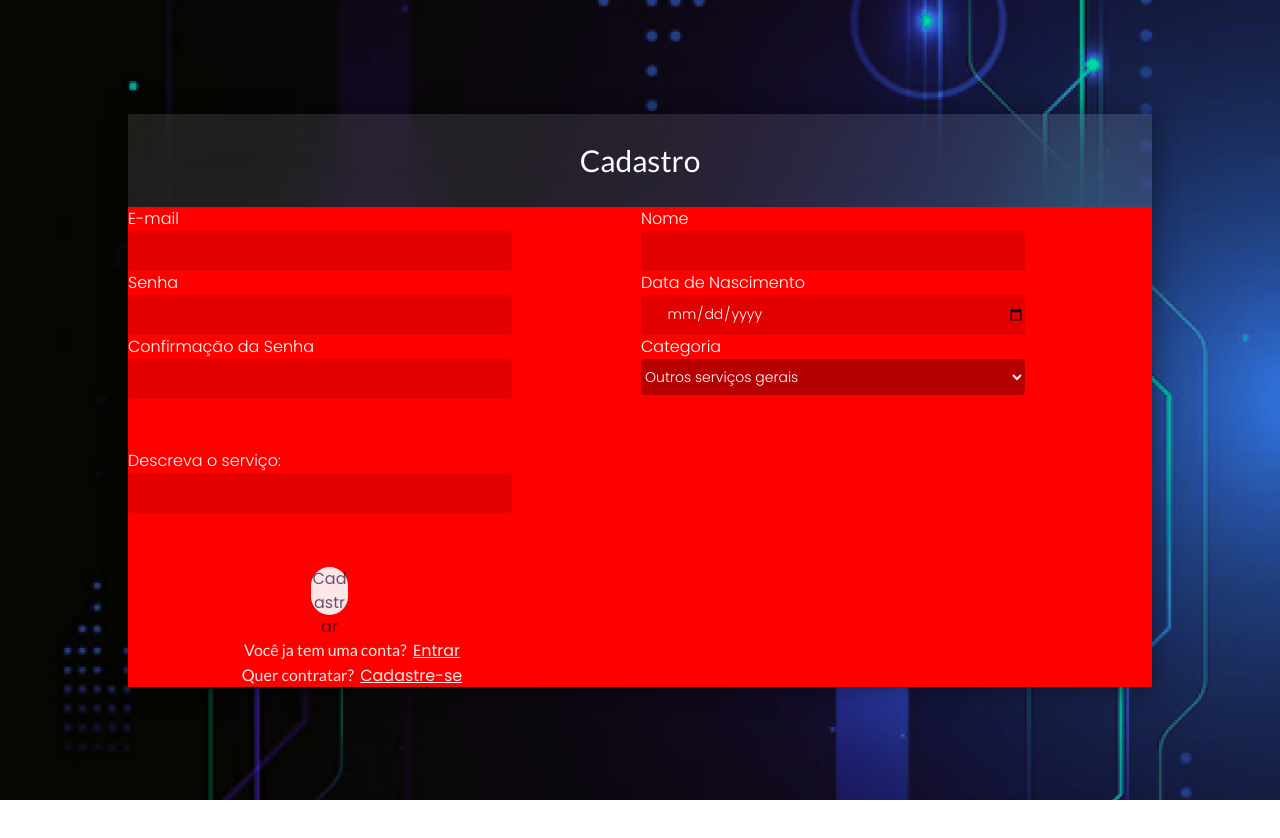
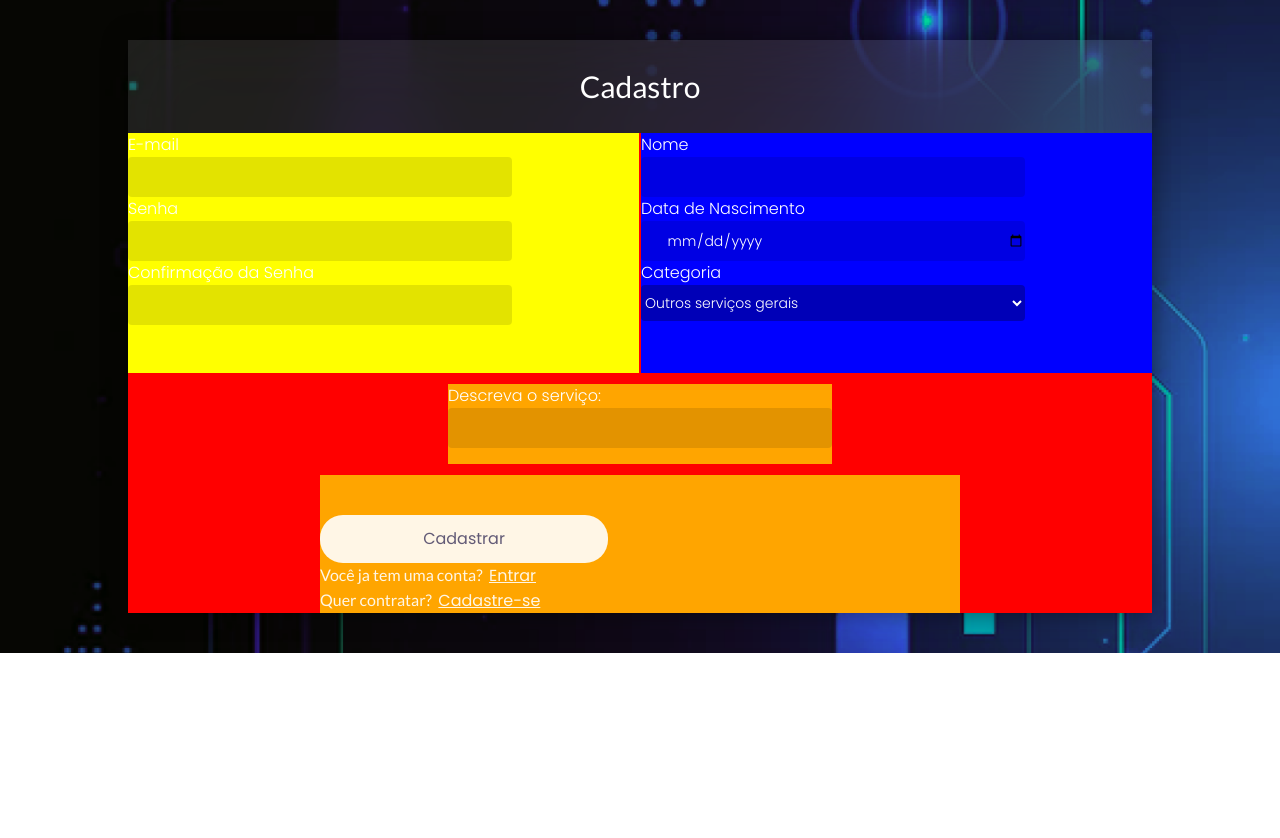
Before and after one commit to midnight1thais/shework, a React (Create React App) app: page / in a window 1280 px wide. Shown: the top 838 px of the page. After the commit the page ends 800 px from the top, so only its background shows below. Built offline with nearby package versions, Linux system fonts and the light colour scheme.

Commit message:
Tela de Cadastro

```diff
--- a/src/componentes/RegisterMain/RegisterMain.js
+++ b/src/componentes/RegisterMain/RegisterMain.js
@@ -1,6 +1,6 @@
 import React, { useState } from 'react';
 import { Grid, GridItem } from '@chakra-ui/react'
-import { Background, Container, Div, Main, Title, Input, Select, ContactForm, Button, LinkA, Entrar, Label, Text, InputCategory } from './style'
+import { Background, Container, Main, Title, Input, Select, Button, LinkA, Entrar, Label, Text, InputCategory } from './style'
 
 function RegisterMain() {
 
@@ -25,18 +25,24 @@ function RegisterMain() {
                 <Main>
                     <Container>
                         <Title>Cadastro</Title>
-                        {/* <ContactForm> */}
-                        {/* <Div> */}
-                        <Grid templateColumns='repeat(2, 1fr)'
+                        <Grid
+                            templateColumns='repeat(2, 1fr)'
                             templateRows='repeat(3, 1fr)'
                             h='60vh'
                             bg={'red'}
-                        gap={0.5} >
+                            gap={0.5}
+                            justifyContent="center"
+                            alignItems="center"
+                        >
 
-                            <GridItem w='35vw' colSpan={2}
+                            <GridItem
+                            // w='35vw'
+                                colSpan={2}
                                 colStart={1} colEnd={1}
                                 rowSpan={1}
-                            h='30vh'>
+                                bg="yellow"
+                                h='30vh'
+                            >
 
                                 <Label>E-mail
                                     <Input type="text" />
@@ -51,7 +57,9 @@ function RegisterMain() {
                                 </Label>
                             </GridItem>
 
-                            <GridItem  w='35vw' h='10vh'
+                            <GridItem
+                                bg="blue"
+                                h='30vh'
                                 colStart={2} colEnd={2}
                                 rowSpan={1}
                             >
@@ -68,24 +76,16 @@ function RegisterMain() {
                                         <option value="ti" type='text'>Técnico TI</option>
                                     </Select>
                                 </Label >
-                                {/* {servico === 'gerais' && (
-                                    <Label htmlFor="outrosServicosInput">Descreva o serviço:
-                                        <InputCategory
-                                            type="text"
-                                            id="outrosServicosInput"
-                                            value={outrosServicos}
-                                            onChange={handleOutrosServicosChange}
-                                        />
-                                    </Label>
-
-                                )} */}
                             </GridItem>
 
                             <GridItem
-                               colStart={1} colEnd={2}
+                                bg={'orange'}
+                                colStart={1} colEnd={3}
                                 rowSpan={2}
-
-                            w='35vw' h='5vh'
+                                w='30vw'
+                                h='10vh'
+                                justifySelf="center"
+                                alignItems="center"
                             >
                                 {servico === 'gerais' && (
                                     <Label htmlFor="outrosServicosInput">Descreva o serviço:
@@ -100,12 +100,13 @@ function RegisterMain() {
                                 )}
                             </GridItem>
 
-                            <GridItem w='35vw' h='20vh'
-                             justifyItems="center"
+                            <GridItem
+                            colStart={1} colEnd={3}
+                            rowSpan={2}
+                            w='50vw'
+                            bg={'orange'}
+                            justifySelf="center"
                             alignItems="center"
-                            colStart={1} colEnd={2}
-                            rowSpan={3}
-                            // colSpan={4}
                             >
                                 <Button value="Cadastrar" type="submit">Cadastrar</Button>
 
@@ -122,11 +123,6 @@ function RegisterMain() {
                                 </Entrar>
                             </GridItem>
                         </Grid>
-                        {/* </Div> */}
-
-
-
-                        {/* </ContactForm> */}
 
                     </Container>
                 </Main>
--- a/src/componentes/RegisterMain/style.jsx
+++ b/src/componentes/RegisterMain/style.jsx
@@ -5,11 +5,11 @@ import fundo from '../../assets/fundo.png';
 
 export const Background = styled.div`
     background-image: url(${fundo});
-    background-repeat: no-repeat;
+    /* background-repeat: no-repeat; */
     background-size: 100%;
     color:  rgba(14, 6, 58, 0.651);
-    height: 100vh;
-    width: 100vw;
+    /* height: 100%; */
+    width: 100%;
 
 
     display: flex;
@@ -97,7 +97,6 @@ export const Input = styled.input`
 export const InputCategory = styled.input`
     width: 30vw;
     height: 5vh;
-    margin-bottom: 60vh;
 
     font-family: 'Poppins', sans-serif;
     font-size: 14px;
```
Lines whose indentation alone changed are shown as unchanged.
